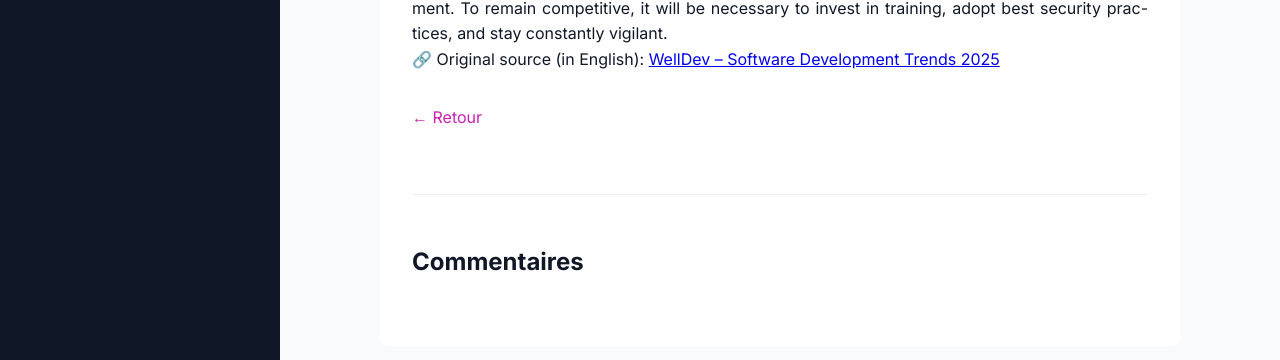
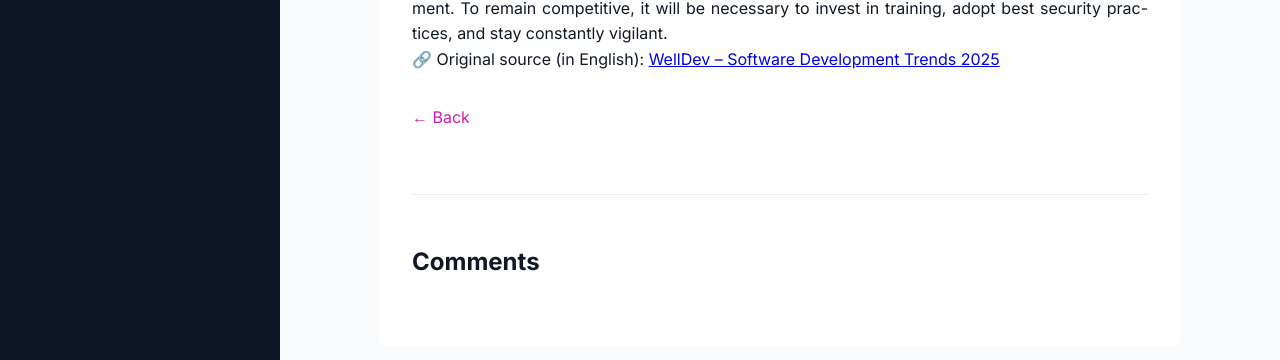
Before and after one commit to NirToolsBox/Nir-Blog-en, a Jekyll site: the page built from _posts/2025-05-06-software-trends-2025.md, in a window 1280 px wide and 900 px high, scrolled down 2758 px. Shown: the part 506-866 px from the top of the window. Built offline with Jekyll 4.4.1, drawn with Linux system fonts in a browser that asks for light colours; comment, search, counter and statistics services are not loaded.

Commit message:
doc: traduction in english

```diff
--- a/_layouts/post.html
+++ b/_layouts/post.html
@@ -15,10 +15,10 @@ layout: default
         {{ content }}
     </div>
 
-    <a href="{{ '/blog' | relative_url }}" class="back-link">← Retour</a>
+    <a href="{{ '/blog' | relative_url }}" class="back-link">← Back</a>
 
     <div class="comments">
-        <h2>Commentaires</h2>
+        <h2>Comments</h2>
         <script src="https://giscus.app/client.js"
         data-repo="NirToolsBox/Nir-Blog-en"
         data-repo-id="R_kgDOOrhA0A"
```
